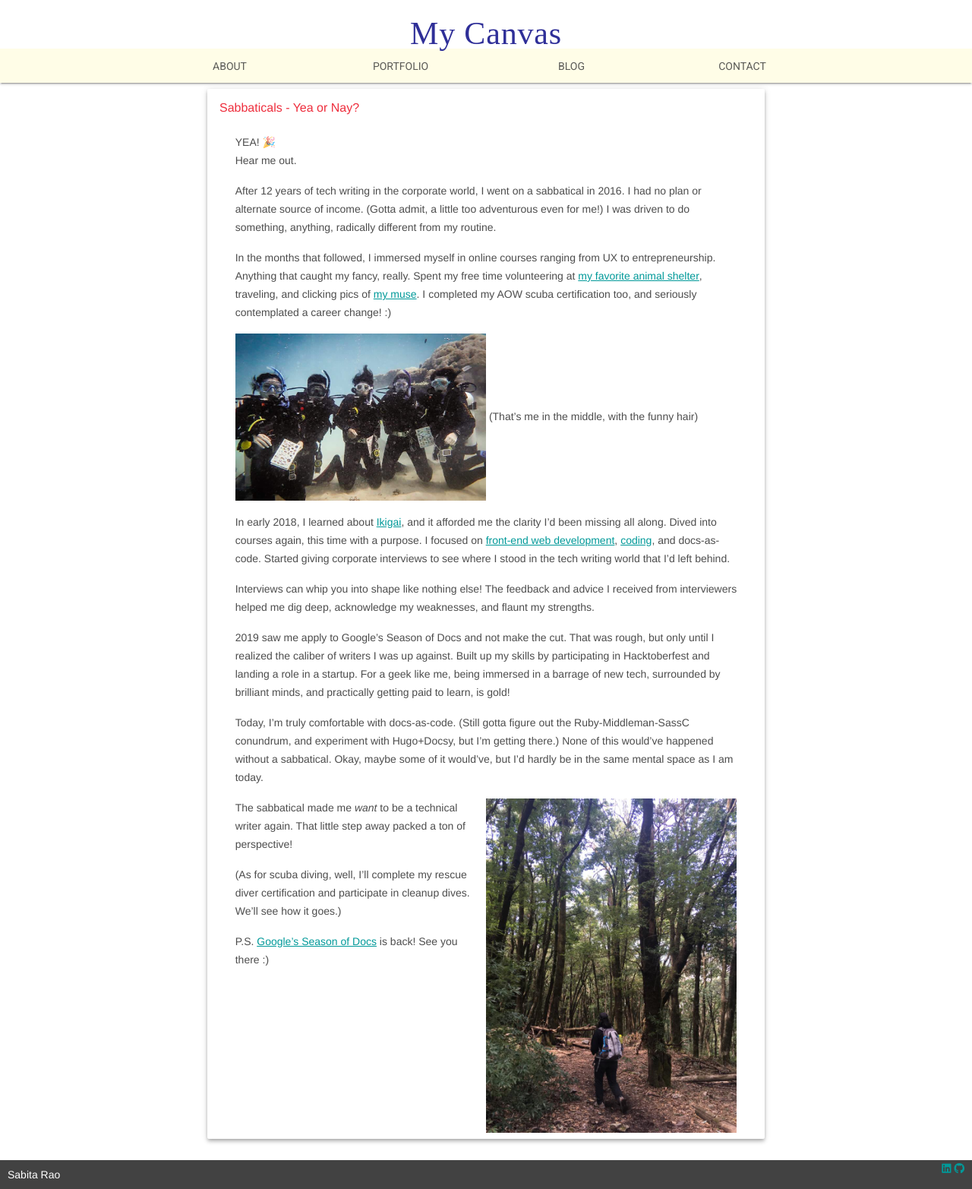
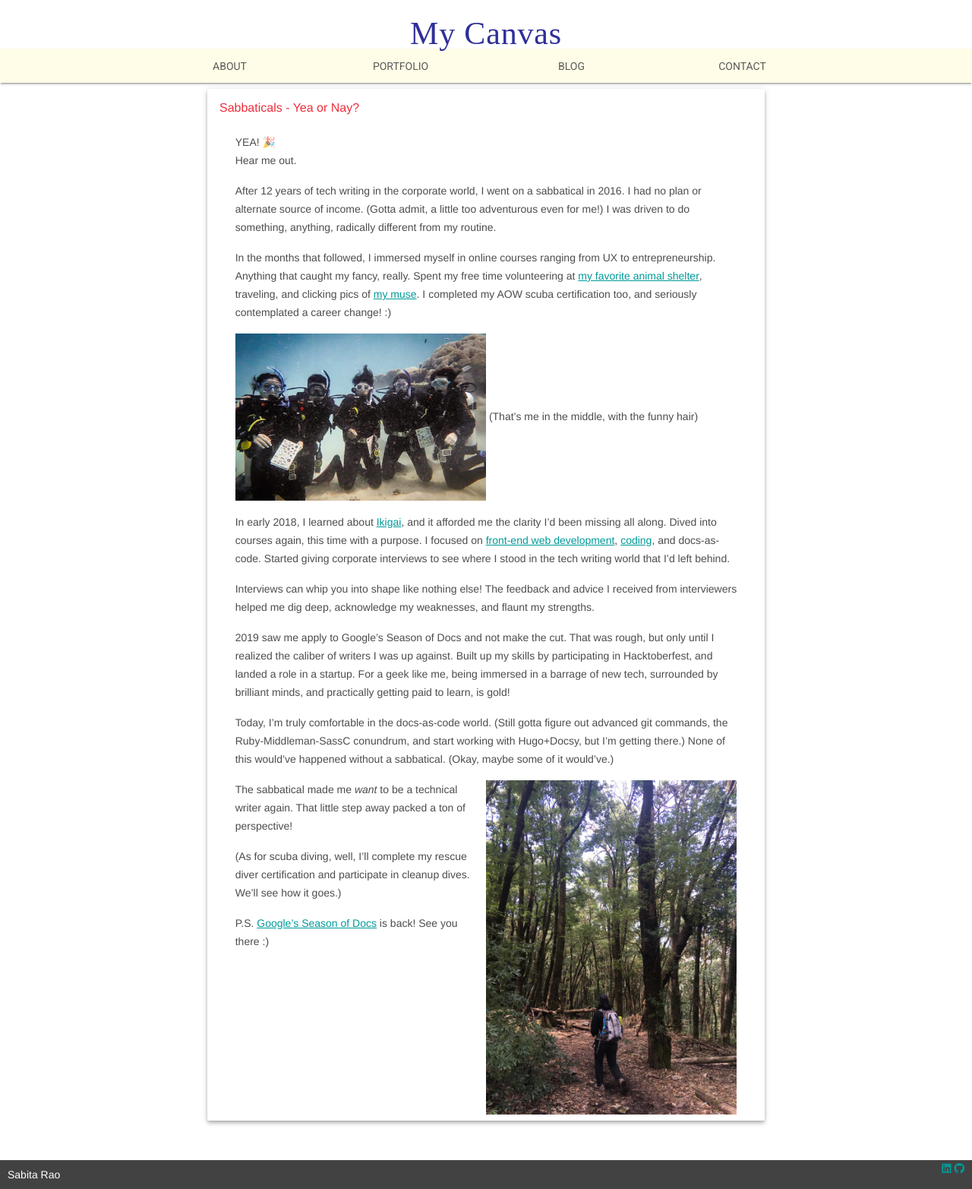
Before and after one commit to sabitarao/sabitarao.github.io, a Jekyll site: the page built from _posts/2020-05-01-sabbatical.md, in a window 1280 px wide. Shown: the whole page at 76% size. Built offline with Jekyll 4.4.1, drawn with Linux system fonts in a browser that asks for light colours; nearby versions of some CDN libraries; emoji names are drawn with the system emoji font; some web fonts are replaced.

Commit message:
layout edits

```diff
--- a/_posts/2020-05-01-sabbatical.md
+++ b/_posts/2020-05-01-sabbatical.md
@@ -17,9 +17,9 @@
 
 Interviews can whip you into shape like nothing else! The feedback and advice I received from interviewers helped me dig deep, acknowledge my weaknesses, and flaunt my strengths.
 
-2019 saw me apply to Google's Season of Docs and not make the cut. That was rough, but only until I realized the caliber of writers I was up against. Built up my skills by participating in Hacktoberfest and landing a role in a startup. For a geek like me, being immersed in a barrage of new tech, surrounded by brilliant minds, and practically getting paid to learn, is gold!
+2019 saw me apply to Google's Season of Docs and not make the cut. That was rough, but only until I realized the caliber of writers I was up against. Built up my skills by participating in Hacktoberfest, and landed a role in a startup. For a geek like me, being immersed in a barrage of new tech, surrounded by brilliant minds, and practically getting paid to learn, is gold!
 
-Today, I'm truly comfortable with docs-as-code. (Still gotta figure out the Ruby-Middleman-SassC conundrum, and experiment with Hugo+Docsy, but I'm getting there.) None of this would've happened without a sabbatical. Okay, maybe some of it would've, but I'd hardly be in the same mental space as I am today.
+Today, I'm truly comfortable in the docs-as-code world. (Still gotta figure out advanced git commands, the Ruby-Middleman-SassC conundrum, and start working with Hugo+Docsy, but I'm getting there.) None of this would've happened without a sabbatical. (Okay, maybe some of it would've.)
 
 <img src="/assets/trek.jpeg" width="50%" align ="right"> The sabbatical made me *want* to be a technical writer again. That little step away packed a ton of perspective!
 
--- a/blog/index.html
+++ b/blog/index.html
@@ -4,10 +4,9 @@
 
 {% for post in site.posts %}
 {% if post.show == true %}
-<div class="mdl-cell mdl-cell--10-col mdl-card mdl-shadow--4dp">
+<div class="mdl-cell mdl-cell--8-col mdl-card mdl-shadow--4dp">
     <div class="mdl-card__title text-card-top">
         <div class="text-card-title">{{ post.title }}</div>
-     <!--   <div class="subtext clear-card-subtext">{{ post.date | date: '%d %B %Y' }}</div> -->
     </div>
     <div class="mdl-grid mdl-card__supporting-text">
         <div class="blog-details">
```
